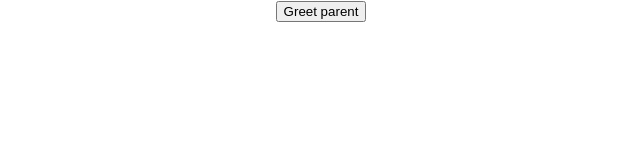
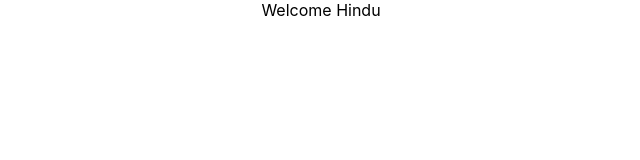
Before and after one commit to VelupulaHinduja/LearnReact, a React (Create React App) app: page / in a window 1280 px wide. Shown: the top 160 px of the page, without its empty margins (319-959 px from the left). Built offline with nearby package versions, Linux system fonts and the light colour scheme.

Commit message:
Conditional rendering using if else

```diff
--- a/src/App.js
+++ b/src/App.js
@@ -8,6 +8,7 @@
 import ClassClick from "./Components/ClassClick";
 import EventBind from "./Components/EventBind";
 import ParentComponent from "./Components/ParentComponent";
+import UserGreeting from "./Components/UserGreeting";
 
 function App() {
 	return (
@@ -20,7 +21,8 @@
       {/* <FunctionClick/> */}
       {/* <ClassClick/> */}
       {/* <EventBind/> */}
-      <ParentComponent/>
+      {/* <ParentComponent/> */}
+      <UserGreeting/>
 		</div>
 	);
 }
--- /dev/null
+++ b/src/Components/UserGreeting.js
@@ -0,0 +1,18 @@
+import React, { Component } from "react";
+
+class UserGreeting extends Component {
+	constructor(props) {
+		super(props);
+
+		this.state = {
+			isLoggedIn: true,
+		};
+	}
+	render() {
+		if (this.state.isLoggedIn) {
+			return <div>Welcome Hindu</div>;
+		} else return <div>Welcome guest</div>;
+	}
+}
+
+export default UserGreeting;
```
